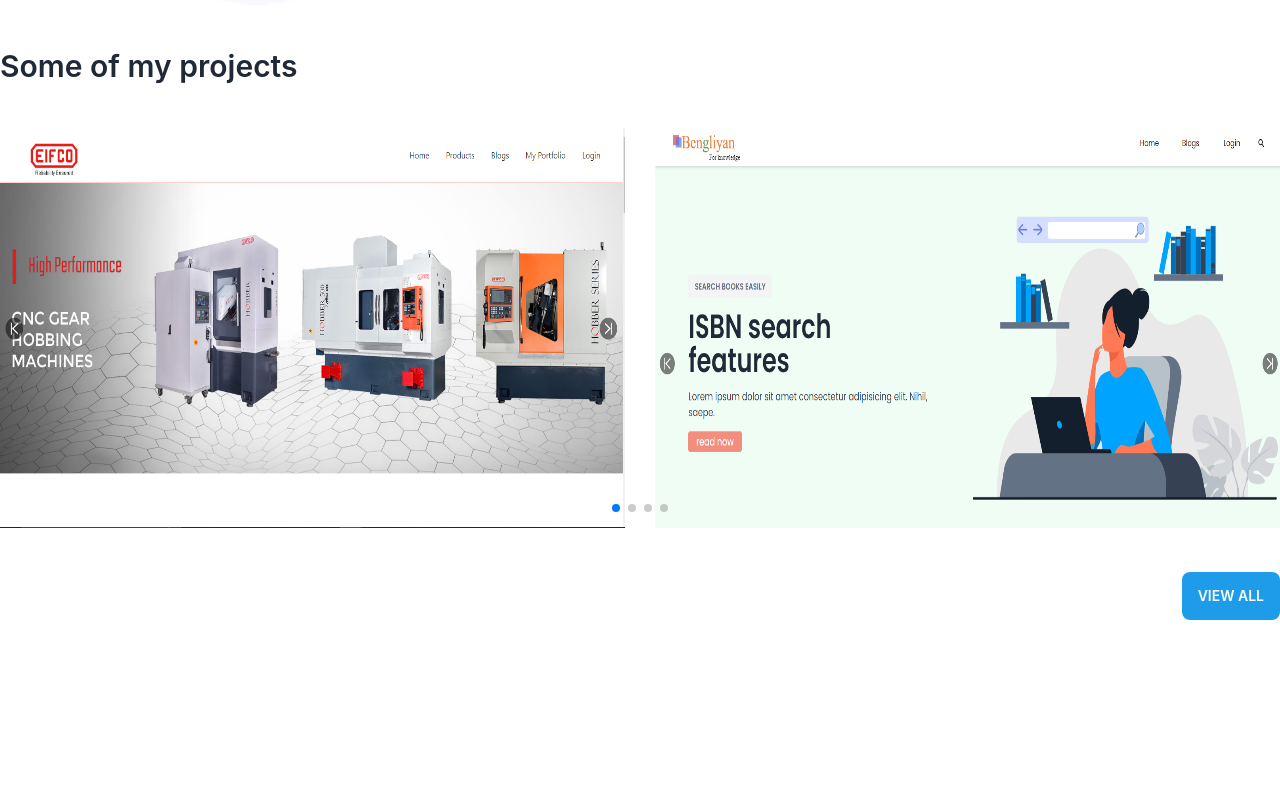
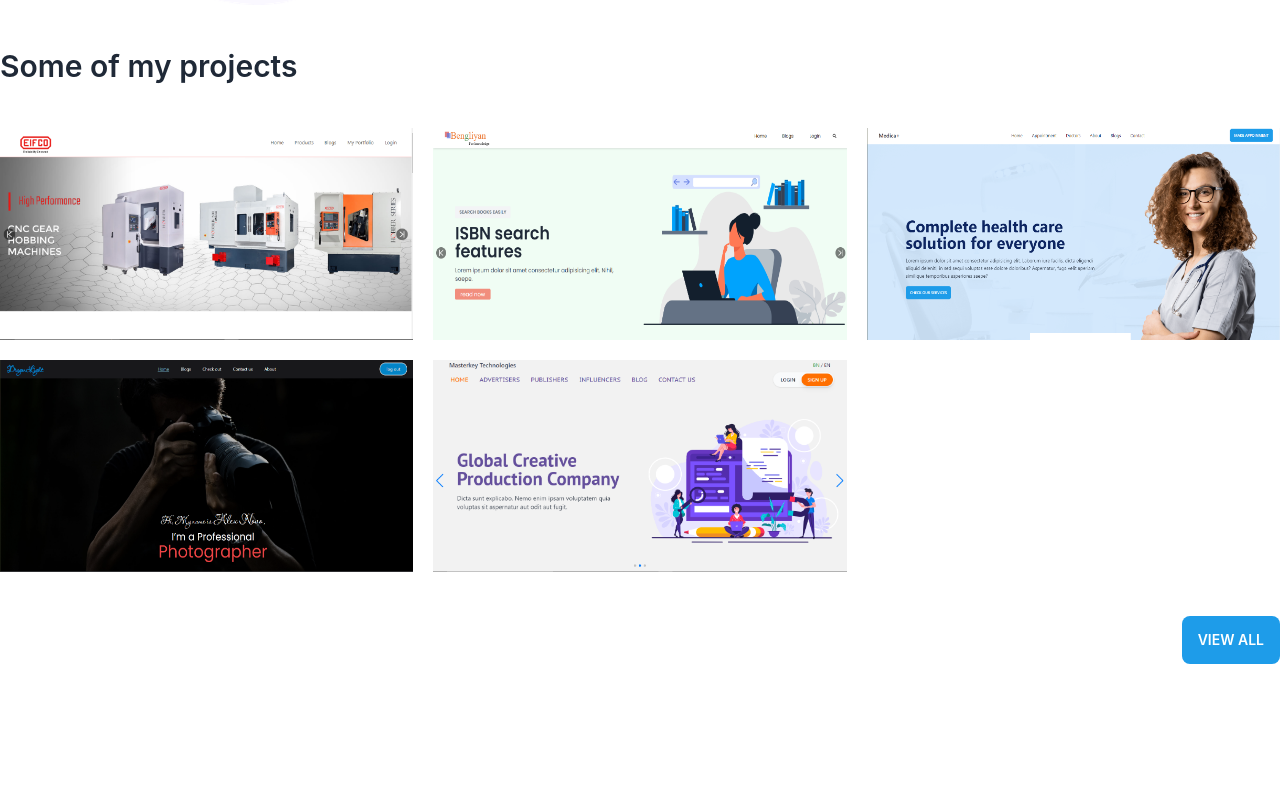
Before and after one commit to md-moniruzzaman01/portfolio, a React (Create React App) app: page / in a window 1280 px wide. Shown: the part 1500-2300 px from the top of the page. Built offline with nearby package versions, Linux system fonts and the light colour scheme.

Commit message:
fixed projecthover effect

```diff
--- a/src/page/home/Home.css
+++ b/src/page/home/Home.css
@@ -1,15 +1,11 @@
-.projectslide:hover{
+/* .projectslide:hover{
 
 
-}
-.projectslide{
-    height: 400px;
+} */
+.details{ display:none; }
+ .projectslide:hover .details{ display:flex; }
 
-}
 
-.details:hover{
-    top: 0px;
-}
 .bg-hover{
 
     background-color: rgba(0,0,0,.9);
--- a/src/page/home/PopularProjects.js
+++ b/src/page/home/PopularProjects.js
@@ -35,33 +35,18 @@ const PopularProjects = () => {
         {
             _id:5,
             projectName:'mk tech',
-            img:img4
+            img:img5
         },
     ]
     return (
         <div className='min-h-sreen container mx-auto'>
              <div className='mx-auto max-w-7xl'>
         <h2 className='text-3xl font-semibold mb-11'>Some of my projects</h2>
-    <Swiper
-        slidesPerView={2}
-        spaceBetween={30}
-        pagination={{
-          clickable: true,
-        }}
-        modules={[Pagination]}
-        className="mySwiper"
-      >
-        {
-            projects.map(pj=>
-            <SwiperSlide>
-                <Projectcard pj={pj}></Projectcard>
-            </SwiperSlide>
-               )
-
-        }
-
-
-      </Swiper>
+            <div className='grid grid-cols-1 md:grid-cols-3 gap-5'>
+                {
+                    projects.map(pj=> <Projectcard pj={pj}></Projectcard>)
+                }
+            </div>
       <div className='flex justify-end mt-11'>
         <button className='btn bg-custom-primary border-0'>View All</button>
       </div>
--- a/src/page/home/Projectcard.js
+++ b/src/page/home/Projectcard.js
@@ -2,11 +2,10 @@ import React from 'react';
 import './Home.css'
 const Projectcard = ({pj}) => {
 const {img,projectName}=pj;
-console.log(img);
     return (
         <div className='projectslide relative'>
-            <img src={img} alt="" className='h-full hover:hidden'/>
-            <div className='h-full absolute bg-hover details  left-0 w-full flex justify-center items-center'>
+            <img src={img} alt="" className='h-full'/>
+            <div className='h-full absolute bg-hover details top-0 left-0 w-full flex justify-center items-center'>
                <div>
                <h1 className='text-custom-secondary font-bold text-2xl text-center my-5'>{projectName}</h1>
                 <button className='btn bg-custom-primary border-0 mr-5'>Details</button>
```
